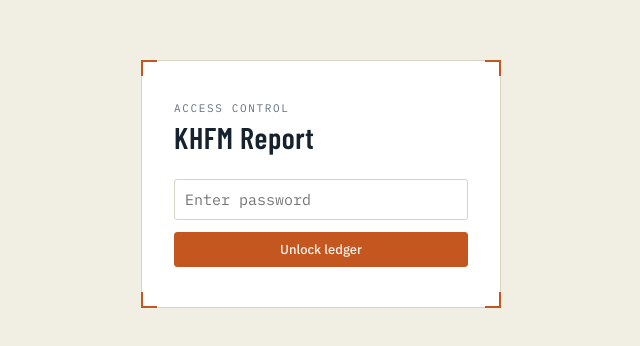
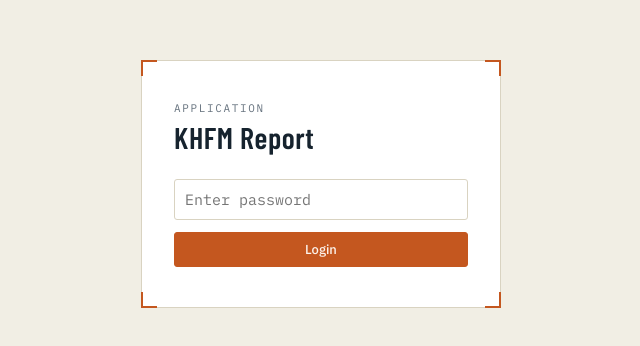
Before and after one commit to khfmreports-hub/khfm-report, a website: page public/index.html in a window 1280 px wide. Shown: the part 216-562 px from the top of the page, 319-959 px from the left. Drawn offline with nearby package versions, Linux system fonts and the light colour scheme.

Commit message:
Update index.html

```diff
--- a/public/index.html
+++ b/public/index.html
@@ -83,10 +83,10 @@
     <div style="position:absolute;top:-1px;right:-1px;width:16px;height:16px;border-top:2px solid var(--accent);border-right:2px solid var(--accent);"></div>
     <div style="position:absolute;bottom:-1px;left:-1px;width:16px;height:16px;border-bottom:2px solid var(--accent);border-left:2px solid var(--accent);"></div>
     <div style="position:absolute;bottom:-1px;right:-1px;width:16px;height:16px;border-bottom:2px solid var(--accent);border-right:2px solid var(--accent);"></div>
-    <p class="mono" style="font-size:11px;letter-spacing:.15em;color:var(--steel);margin:0 0 4px;text-transform:uppercase;">Access control</p>
+    <p class="mono" style="font-size:11px;letter-spacing:.15em;color:var(--steel);margin:0 0 4px;text-transform:uppercase;">Application</p>
     <h1 class="disp" style="font-size:30px;margin:0 0 24px;">KHFM Report</h1>
     <input type="password" id="pw-input" placeholder="Enter password" style="margin-bottom:12px;">
-    <button class="primary" style="width:100%;" onclick="tryUnlock()">Unlock ledger</button>
+    <button class="primary" style="width:100%;" onclick="tryUnlock()">Login</button>
     <p id="pw-error" class="mono" style="color:var(--loss);font-size:12px;margin:12px 0 0;display:none;">Incorrect password. Try again.</p>
   </div>
 </div>
```
